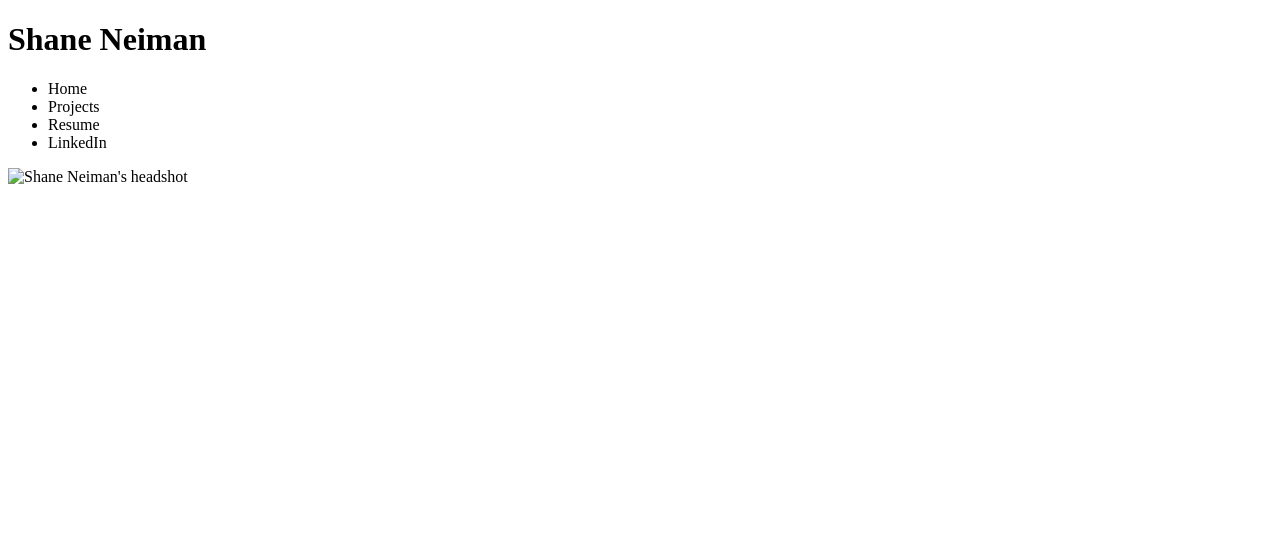
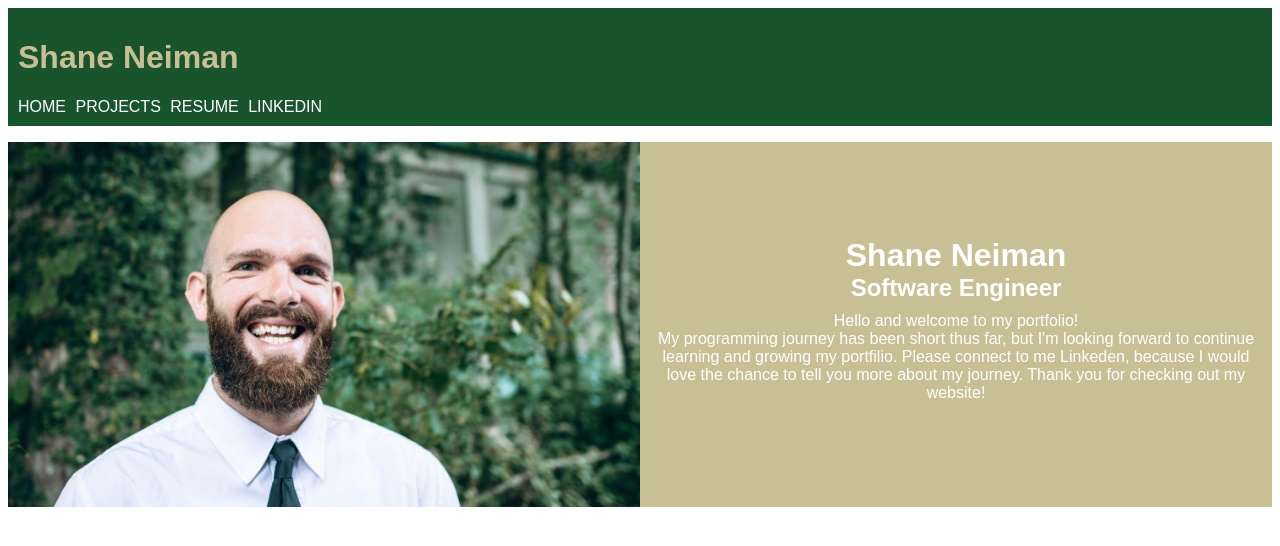
Before and after one commit to momentum-team-3/html-css-portfolio-shaneneiman, a plain HTML site: page index.html in a window 1280 px wide. Drawn offline with Linux system fonts and the light colour scheme.

Commit message:
html added on projects/resume with photos

```diff
--- a/index.html
+++ b/index.html
@@ -2,7 +2,7 @@
 <html lang="en-us">
     <head>
         <meta charset="utf-8"/>
-        <link rel="stylesheet" href="styles.ss"/>
+        <link rel="stylesheet" href="styles.css"/>
         <title>Shane Neiman's Portfolio</title>
     </head>
     <body>
@@ -10,16 +10,33 @@
             <h1>Shane Neiman</h1>
             <nav>
                 <ul>
-                    <li>Home</li>
-                    <li>Projects</li>
-                    <li>Resume</li>
-                    <li>LinkedIn</li>
+                    <li>
+                        <a href="index.html">Home</a>
+                    </li>
+                    <li>
+                        <a href="project.html">Projects</a>
+                    </li>
+                    <li>
+                        <a href="resume.html">Resume</a>
+                    </li>
+                    <li>
+                        <a href="https://www.linkedin.com/in/shaneneiman15">LinkedIn</a>
+                    </li>
                 </ul>
             </nav>
         </header>
-        <main>
-            <img src=""
-                 alt="Shane Neiman's headshot"/>
+        <main class="main-flexbox">
+            <div class="image-container">
+                <img src="shane_headshot.jpeg"
+                     alt="Shane Neiman's headshot"/>
+            </div>
+            <div class="text-container">
+                <h1 class="sub-headers">Shane Neiman</h1>
+                <h2 class="sub-headers">Software Engineer</h2>
+                <p class="text">Hello and welcome to my portfolio! <br>
+                    My programming journey has been short thus far, but I'm looking forward to continue learning and growing my portfilio. Please connect to me Linkeden, because I would love the chance to tell you more about my journey. Thank you for checking out my website!
+                </p>
+            </div>
         </main>
         <footer>
 
--- a/styles.css
+++ b/styles.css
@@ -0,0 +1,86 @@
+* {
+    box-sizing: border-box;
+    padding: 0;
+    border: 0;
+    font-family: arial;
+}
+
+img {
+    max-width: 100%;
+    height: auto;
+}
+
+header {
+    background-size: cover;
+    background-color: rgb(25, 85, 44);
+    color: rgb(201, 191, 149);
+    padding-top: 10px;
+    padding-left: 10px;
+}
+
+nav > ul > li {
+    display: inline-block;
+    padding-right: 5px;
+    padding-bottom: 10px;
+}
+
+nav > ul > li > a {
+    color: rgb(255,255,255);
+    text-decoration: none;
+    text-transform: uppercase;
+
+}
+
+main {
+    background-color: rgb(201, 191, 149);
+    color: white;
+}
+
+.main-flexbox {
+    display: flex;
+    flex-direction: row;
+    flex-wrap: wrap;
+
+}
+
+.image-container {
+    display: flex;
+    flex:1;
+    max-width: 50%;
+
+}
+
+.text-container {
+    display:flex;
+    flex-wrap: wrap;
+    flex-direction: column;
+    flex: 1;
+    justify-content: center;
+    align-items: center;
+    text-align: center;
+}
+
+.sub-headers {
+    margin: 0;
+}
+.text {
+    margin: 10px;
+}
+
+/* Project/Resume Styles */
+main > h1 {
+    text-align: center;
+    text-transform: uppercase;
+    padding-top: 10px;
+
+}
+
+section {
+    padding-bottom: 20px;
+    padding-right: 20px;
+    padding-left: 20px;
+}
+
+.resume-subheader {
+    font-size: 1em;
+}
```
Also changed, not shown: project.html (+39 -3 lines), resume.html (+44 -3 lines), dog-adopt-pic.png (added), small-business-pic.png (added).
